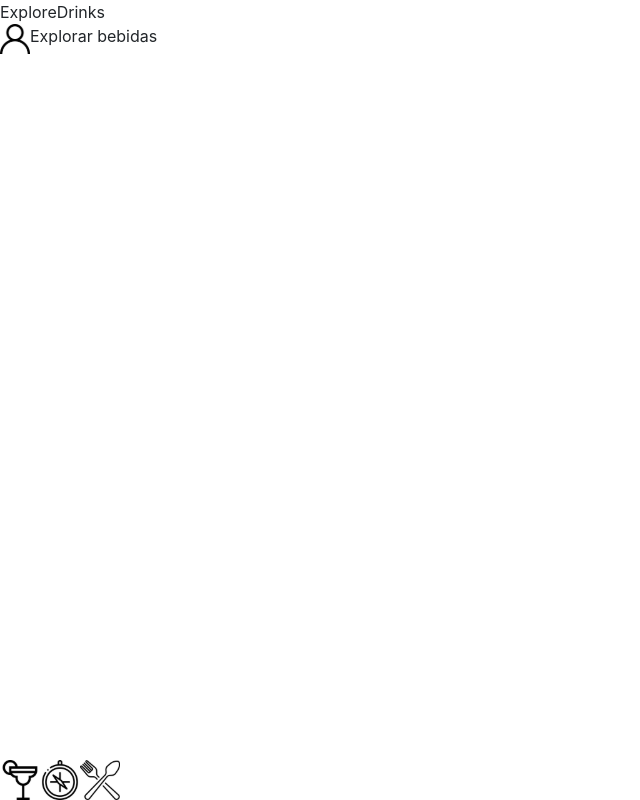
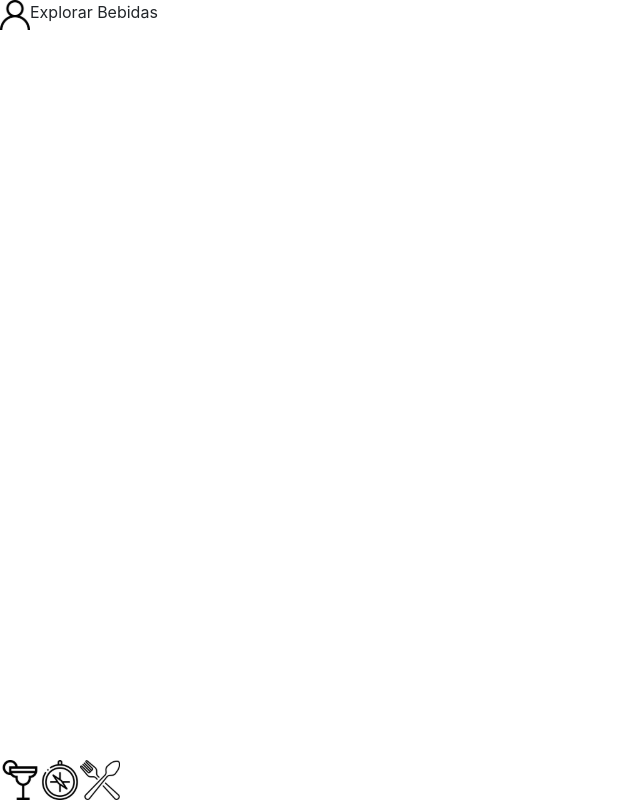
Before and after one commit to arthurdesa94/recipes-app-group-project, a React (Create React App) app: page /explorar/bebidas in a window 1280 px wide. Shown: the whole page, without its empty margins (0-640 px from the left). Built offline with nearby package versions, Linux system fonts and the light colour scheme.

Commit message:
Alterando titles das paginas

```diff
--- a/src/components/RecipeDrinkCard.jsx
+++ b/src/components/RecipeDrinkCard.jsx
@@ -32,6 +32,7 @@ function RecipeDrinkCard() {
       });
     }
   };
+
   if (loading) return <h1>Loading...</h1>;
   return (
     <div>
--- a/src/components/RecipeFoodCard.jsx
+++ b/src/components/RecipeFoodCard.jsx
@@ -4,7 +4,6 @@ import { useSelector } from 'react-redux';
 
 function RecipeFoodCard() {
   const { recipes, loading } = useSelector((state) => state.recipes);
-  console.log(recipes);
   const size = recipes.length;
   const maxListSize = 11;
   const returnRecipes = () => {
--- a/src/pages/DoneRecipes.jsx
+++ b/src/pages/DoneRecipes.jsx
@@ -4,7 +4,7 @@ import Header from '../components/Header';
 function DoneRecipes() {
   return (
     <div>
-      <Header title="DoneRecipes" search={ false } />
+      <Header title="Receitas Feitas" search={ false } />
     </div>
   );
 }
--- a/src/pages/Drinks.jsx
+++ b/src/pages/Drinks.jsx
@@ -11,7 +11,6 @@ function Drinks({ location }) {
   const searchBarView = setter;
   return (
     <div>
-      Drinks
       <Header title="Bebidas" />
       {searchBarView && <SearchBar location={ location.pathname } />}
       <RecipeDrinkCard />
--- a/src/pages/Explore.jsx
+++ b/src/pages/Explore.jsx
@@ -5,7 +5,6 @@ import Header from '../components/Header';
 function Explore() {
   return (
     <div>
-      Explore
       <Header title="Explorar" search={ false } />
       <MenuInferior />
     </div>
--- a/src/pages/ExploreDrinks.jsx
+++ b/src/pages/ExploreDrinks.jsx
@@ -5,8 +5,7 @@ import Header from '../components/Header';
 function ExploreDrinks() {
   return (
     <div>
-      ExploreDrinks
-      <Header title="Explorar bebidas" search={ false } />
+      <Header title="Explorar Bebidas" search={ false } />
       <MenuInferior />
     </div>
   );
--- a/src/pages/ExploreDrinksIngredients.jsx
+++ b/src/pages/ExploreDrinksIngredients.jsx
@@ -5,8 +5,7 @@ import Header from '../components/Header';
 function ExploreDrinksIngredients() {
   return (
     <div>
-      ExploreDrinksIngredients
-      <Header title="ExploreDrinksIngredients" search={ false } />
+      <Header title="Explorar Ingredientes" search={ false } />
       <MenuInferior />
     </div>
   );
--- a/src/pages/ExploreFoods.jsx
+++ b/src/pages/ExploreFoods.jsx
@@ -5,8 +5,7 @@ import Header from '../components/Header';
 function ExploreFoods() {
   return (
     <div>
-      ExploreFoods
-      <Header title="Explorar comidas" search={ false } />
+      <Header title="Explorar Comidas" search={ false } />
       <MenuInferior />
     </div>
   );
--- a/src/pages/ExploreFoodsArea.jsx
+++ b/src/pages/ExploreFoodsArea.jsx
@@ -5,8 +5,7 @@ import Header from '../components/Header';
 function ExploreFoodsArea() {
   return (
     <div>
-      ExploreFoodsArea
-      <Header title="ExploreFoodsArea" />
+      <Header title="Explorar Origem" />
       <MenuInferior />
     </div>
   );
--- a/src/pages/ExploreFoodsIngredients.jsx
+++ b/src/pages/ExploreFoodsIngredients.jsx
@@ -5,7 +5,6 @@ import Header from '../components/Header';
 function ExploreFoodsIngredients() {
   return (
     <div>
-      ExploreFoodsIngredients
       <Header title="Explorar Ingredientes" search={ false } />
       <MenuInferior />
     </div>
--- a/src/pages/FavoritesRecipes.jsx
+++ b/src/pages/FavoritesRecipes.jsx
@@ -4,7 +4,7 @@ import Header from '../components/Header';
 function FavoriteRecipes() {
   return (
     <div>
-      <Header title="FavoriteRecipes" search={ false } />
+      <Header title="Receitas Favoritas" search={ false } />
     </div>
   );
 }
--- a/src/pages/Profile.jsx
+++ b/src/pages/Profile.jsx
@@ -5,8 +5,7 @@ import Header from '../components/Header';
 function Profile() {
   return (
     <div>
-      Profile
-      <Header title="Profile" search={ false } />
+      <Header title="Perfil" search={ false } />
       <MenuInferior />
     </div>
   );
```
